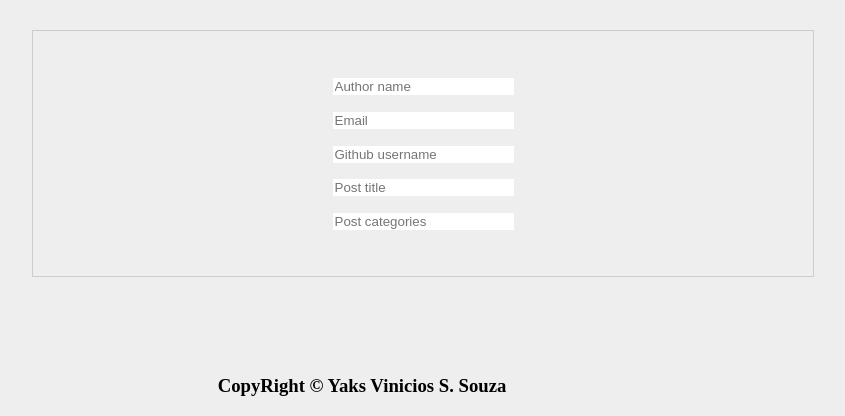
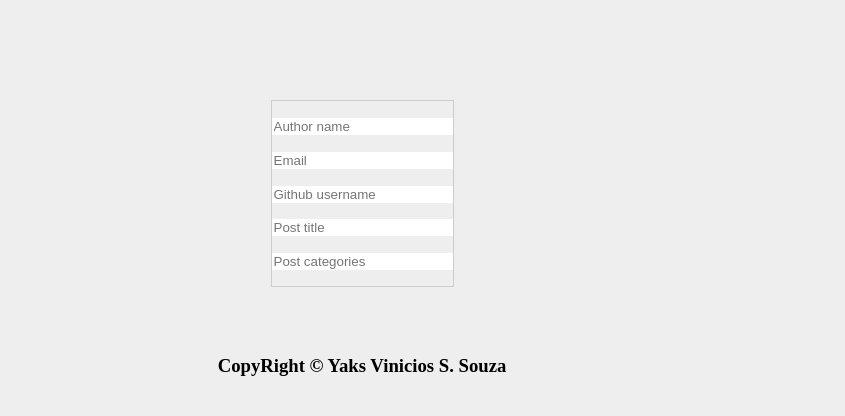
Before and after one commit to Plankiton/Pirate, a Flask app: page /editor in a window 1280 px wide. Shown: the part 803-1219 px from the top of the page, without its empty margins (278-1123 px from the left). After the commit the page ends 1179 px from the top, so only its background shows below. Run offline with Flask 2, Linux system fonts and the light colour scheme; some libraries are stand-ins or nearby versions.

Commit message:
Fixing some designe errors

```diff
--- a/static/style.css
+++ b/static/style.css
@@ -241,18 +241,6 @@
     margin: auto;
 }
 
-#post_info_form {
-    display: flex;
-    flex-direction: column;
-    align-items: center;
-    justify-content: center;
-    padding: 30px;
-    margin: 30px;
-    border: solid 0.5px;
-    border-color: #ccc;
-    width: 100%;
-}
-
 form input {
     background: #FFF;
     border: none;
--- a/templates/editor.html
+++ b/templates/editor.html
@@ -1,54 +1,48 @@
 <!DOCTYPE html>
 <html lang="en">
     <head>
-        <title>Full Editor - Quill Rich Text Editor</title>
+        <title>PirateEditor</title>
         <meta charset="utf-8">
         <meta http-equiv="X-UA-Compatible" content="IE=edge">
         <meta name="language" content="english">
         <meta name="viewport" content="width=device-width">
 
-        <meta name="description" content="Quill is a free, open source WYSIWYG editor built for the modern web. Completely customize it for any need with its modular architecture and expressive API.">
+        <meta name="description" content="A text editor for edit the posts of piratesociety.org">
 
         <meta name="twitter:card" content="summary">
-        <meta name="twitter:site" content="@quilljs">
-
-        <meta name="twitter:title" content="Full Editor - Quill">
-
-        <meta name="twitter:description" content="Quill is a free, open source rich text editor built for the modern web.">
-        <meta name="twitter:image" content="https://quilljs.com/assets/images/brand-asset.png">
+        <meta name="twitter:site" content="@piratesociety">
+        <meta name="twitter:title" content="PirateSociety">
+        <meta name="twitter:description" content="A text editor for edit the posts of piratesociety.org">
+        <meta name="twitter:image" content="/static/favicon.png">
         <meta property="og:type" content="website">
-        <meta property="og:url" content="https://quilljs.com/standalone/full/">
-        <meta property="og:image" content="https://quilljs.com/assets/images/brand-asset.png">
-        <meta property="og:title" content="Full Editor - Quill">
-        <meta property="og:site_name" content="Quill">
-
-        <link rel="canonical" href="https://quilljs.com/standalone/full/">
-        <link type="application/atom+xml" rel="alternate" href="https://quilljs.com/feed.xml" title="Quill - Your powerful rich text editor" />
-
+        <meta property="og:url" content="/editor">
+        <meta property="og:image" content="/static/favicon.png">
+        <meta property="og:title" content="PirateEditor">
+        <meta property="og:site_name" content="PirateSociety">
 
         <link rel="stylesheet" href="https://cdnjs.cloudflare.com/ajax/libs/KaTeX/0.7.1/katex.min.css" />
-
         <link rel="stylesheet" href="https://cdnjs.cloudflare.com/ajax/libs/highlight.js/9.12.0/styles/monokai-sublime.min.css" />
-
         <link rel="stylesheet" href="/static/quill/quill.snow.css" />
 
-
+        <link rel="stylesheet" href="/static/style.css" type="text/css" media="all">
         <style>
             body > #standalone-container {
                 margin: 50px auto;
                 max-width: 720px;
             }
+            body > #post_info_form {
+                margin: 50px auto;
+                max-width: 720px;
+                border: solid 0.5px;
+                border-color: #ccc;
+                box-sizing: border-box;
+            }
+
             #editor-container {
                 height: 350px;
-                display: flex;
-                flex-direction: row;
-                justify-content: center;
-                align-items: center;
                 margin: auto
             }
         </style>
-
-        <link rel="stylesheet" href="/static/style.css" type="text/css" media="all">
 
     </head>
     <body>
@@ -104,6 +98,7 @@
             </div>
             <div id="editor-container"></div>
 
+        </div>
         <div id='post_info_form'>
             <form action="send_post" method="get" accept-charset="utf-8">
                 <p><input placeholder="Author name" type="text" name="author" id="author" value=""></p>
@@ -113,7 +108,7 @@
                 <p><input placeholder="Post categories" type="text" name="tags" id="tags" value=""></p>
             </form>
         </div>
-        </div>
+
         <script src="https://cdnjs.cloudflare.com/ajax/libs/KaTeX/0.7.1/katex.min.js"></script>
         <script src="https://cdnjs.cloudflare.com/ajax/libs/highlight.js/9.12.0/highlight.min.js"></script>
         <script src="/static/quill/quill.min.js"></script>
```
Lines whose indentation alone changed are shown as unchanged.
